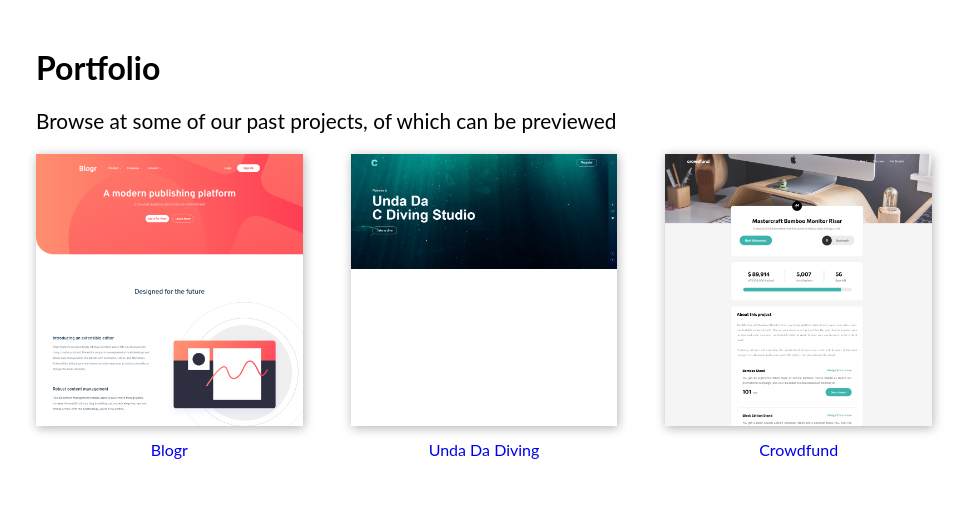
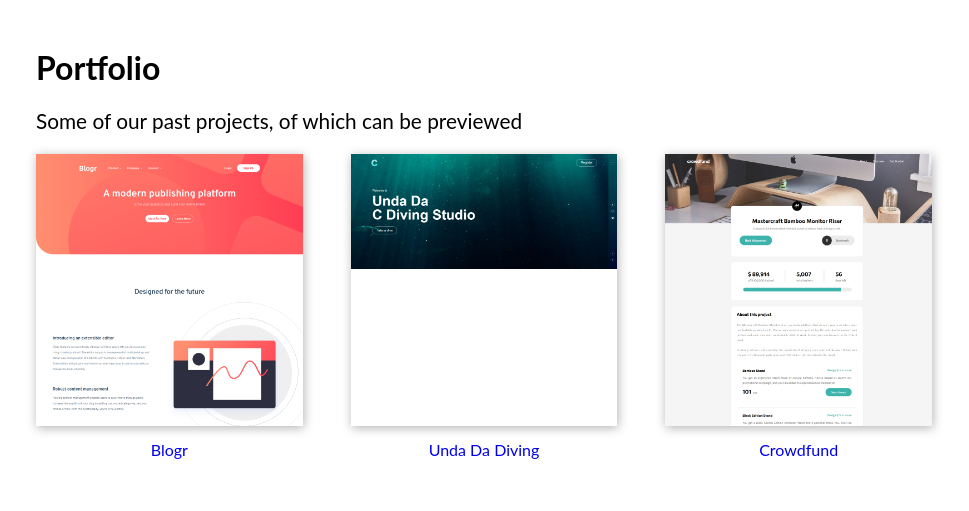
Before and after one commit to wilsonteh/web1201-composey_website-design-service, a PHP site: page /pages/portfolio.php in a window 1280 px wide. Shown: the part 71-582 px from the top of the page, without its empty margins (156-1125 px from the left). Run offline with PHP 8.4, Linux system fonts and the light colour scheme.

Commit message:
Remove text at portfolio

```diff
--- a/pages/portfolio.php
+++ b/pages/portfolio.php
@@ -40,7 +40,7 @@
       <h1>Portfolio</h1>
 
       <p class="text">
-         Browse at some of our past projects, of which can be previewed
+         Some of our past projects, of which can be previewed
       </p>
 
       <section class="portfolio-list">
```
